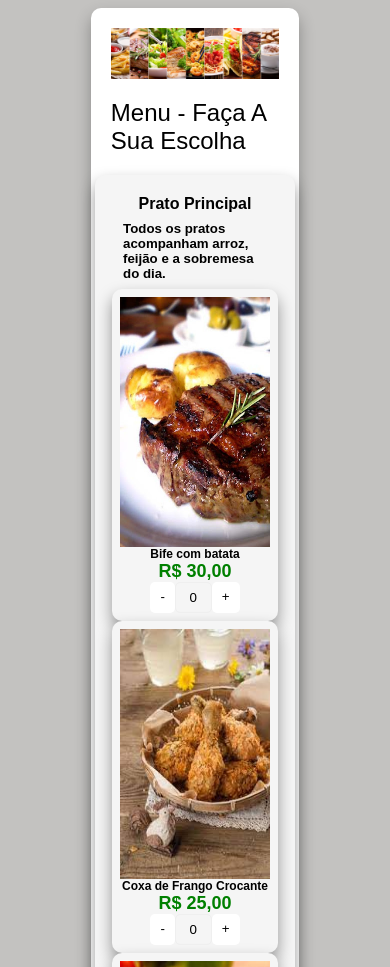
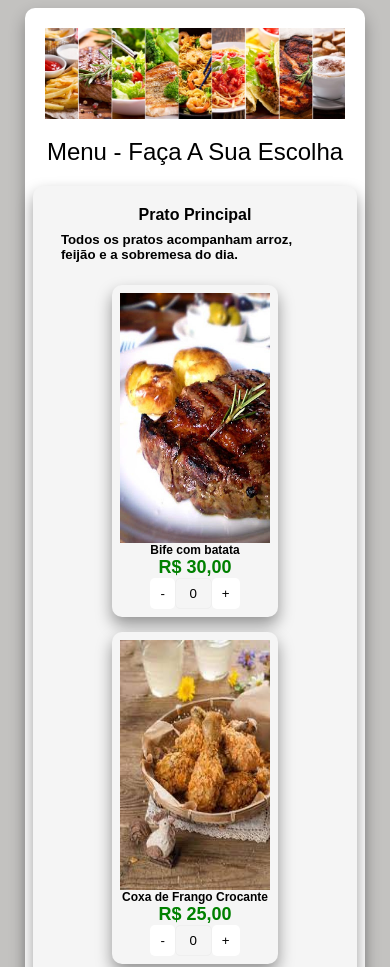
Before and after one commit to Rodrigokaki/BootCamp-Modulo2-Menu, a plain HTML site: page index.html in a window 390 px wide. Shown: the top 967 px of the page. Drawn offline with Linux system fonts and the light colour scheme.

Commit message:
closes #1 - projeto finalizado

```diff
--- a/style.css
+++ b/style.css
@@ -102,6 +102,16 @@ h5{
 }
 
 @media screen and (max-width: 1315px) {
+    .container{
+        width: 70%;
+    }
+}
+
+@media screen and (max-width: 850px) {
+    .container{
+        width: 80%;
+    }
+
     .items{
         flex-direction: column;
         align-items: center;
@@ -109,5 +119,7 @@ h5{
 
     .plate{
         width: 150px;
+        margin-top: 15px;
     }
+
 }
```
